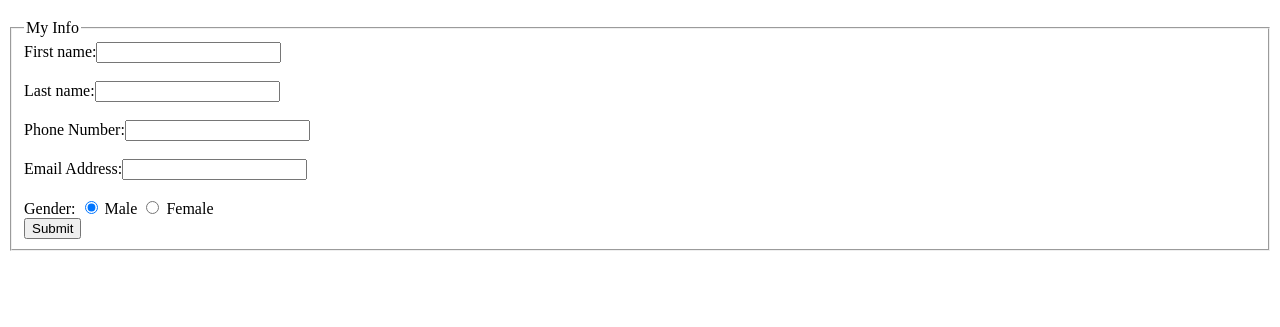
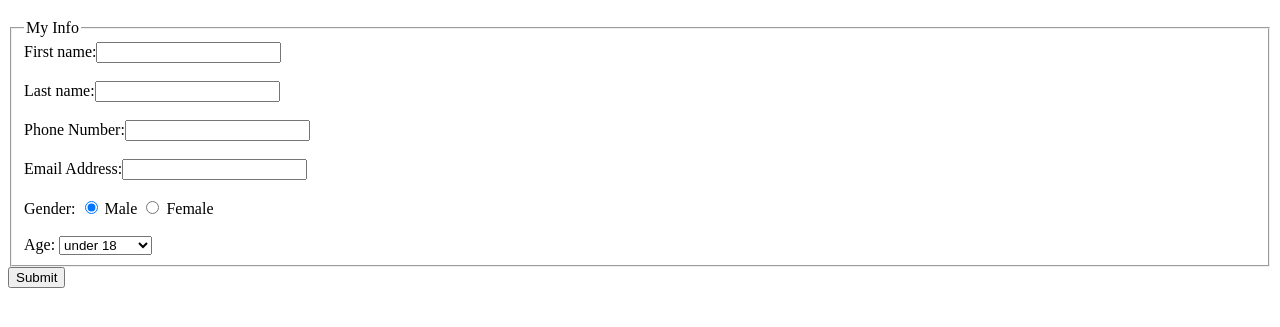
Before and after one commit to drabick/REPO-ITMD361-Lab4, a plain HTML site: page index.html in a window 1280 px wide. Shown: the part 61-388 px from the top of the page. Drawn offline with Linux system fonts and the light colour scheme.

Commit message:
First Field Set Completed
Added Radio and Drop Down selection

```diff
--- a/index.html
+++ b/index.html
@@ -20,15 +20,24 @@
       Email Address:<input type="text" name="email_field"><br><br>
 
   Gender: <input type="radio" name="gender_field" value="Male" checked> Male
-  <input type="radio" name="gender_field" value="Female"> Female<br>
+  <input type="radio" name="gender_field" value="Female"> Female<br><br>
+
+    Age: <select name="age_field">
+    <option value="under 18">under 18</option>
+    <option value="18-24">18-24</option>
+    <option value="25-34">25-34</option>
+    <option value="35-44">35-44</option>
+    <option value="45-54">45-54</option>
+    <option value="55-64">55-64</option>
+    <option value="65 and over">65 and over</option>
+  </select>
 
 
 
 
 
-
-    <input type="submit" value="Submit">
   </fieldset>
+      <input type="submit" value="Submit">
 </form>
 
 
```
